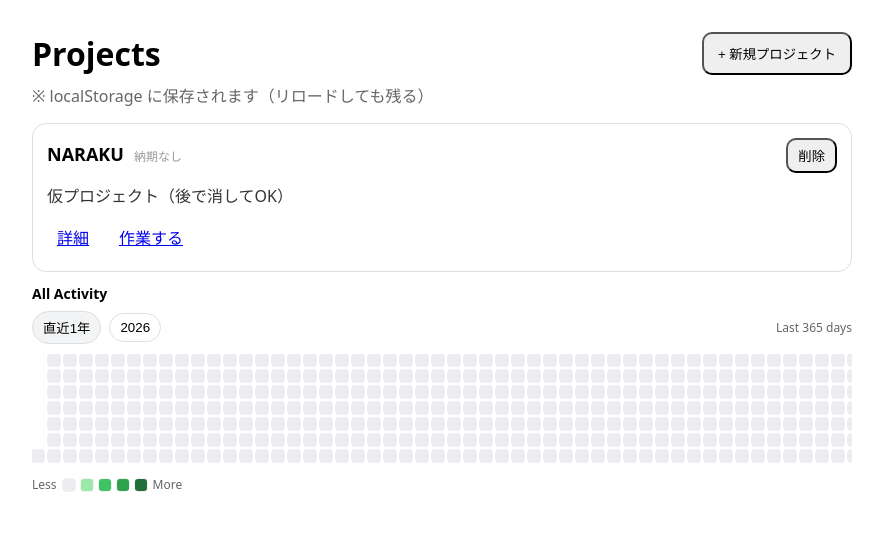
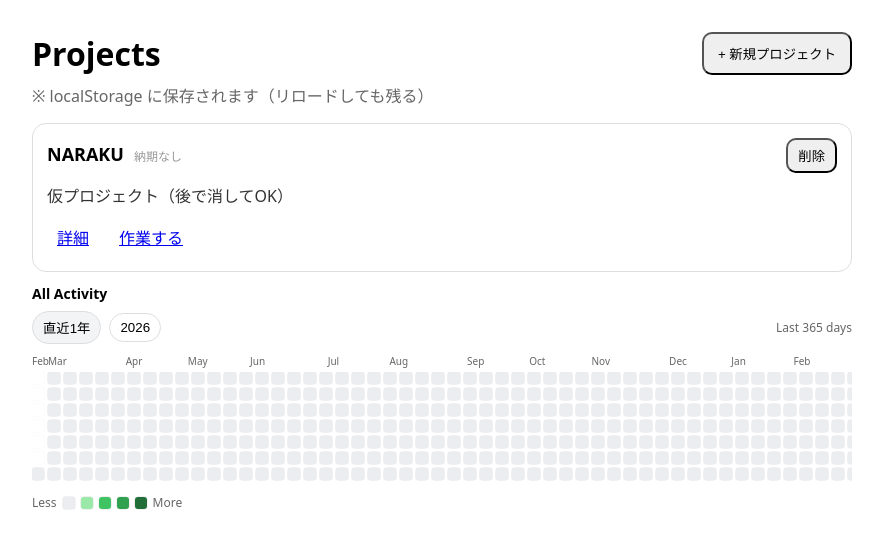
Before and after one commit to kei5o55/worklog-app, a React (Vite) app: page /projects in a window 1280 px wide. Shown: the top 548 px of the page, without its empty margins (198-1081 px from the left). Built offline with nearby package versions, Linux system fonts and the light colour scheme.

Commit message:
ヒートマップにセルクリック時の挙動を追加
セルクリック時に該当日のコミット詳細を表示するようにしました

```diff
--- a/src/components/ContributionHeatmap.tsx
+++ b/src/components/ContributionHeatmap.tsx
@@ -80,6 +80,8 @@ export default function ContributionHeatmap({ commits, title }: Props) {
 
   const [mode, setMode] = useState<Mode>("last365");
   const [year, setYear] = useState<number>(years[0] ?? new Date().getFullYear());
+    const [selectedDate, setSelectedDate] = useState<string | null>(null);
+
 
   // 日別の合計（分）
   const minutesByDay = useMemo(() => {
@@ -129,6 +131,17 @@ export default function ContributionHeatmap({ commits, title }: Props) {
     return cols;
   }, [aligned.start, aligned.end, minutesByDay, range.start, range.end]);
 
+    const monthLabels = useMemo(() => {
+        return columns.map((col) => {
+            const first = col[0]; // その週の最初の日（日曜）
+            const d = new Date(first.ts);
+            return {
+            month: d.getMonth(),
+            label: d.toLocaleString("default", { month: "short" }), // Jan, Feb...
+            };
+        });
+    }, [columns]);
+
   return (
     <section>
       {title ? <h3 style={{ fontSize: 14, margin: "8px 0" }}>{title}</h3> : null}
@@ -169,6 +182,19 @@ export default function ContributionHeatmap({ commits, title }: Props) {
 
         <div style={{ marginLeft: "auto", fontSize: 12, color: "#666" }}>{range.label}</div>
       </div>
+      {/* Month labels */}
+        <div style={{ display: "flex", gap: 4, marginBottom: 4 }}>
+            {monthLabels.map((m, i) => {
+                const prev = monthLabels[i - 1];
+                const show = i === 0 || prev.month !== m.month;
+
+                return (
+                <div key={i} style={{ width: 12, fontSize: 10, color: "#666" }}>
+                    {show ? m.label : ""}
+                </div>
+                );
+            })}
+        </div>
 
       {/* Grid */}
       <div style={{ overflowX: "auto", paddingBottom: 6 }}>
@@ -179,13 +205,16 @@ export default function ContributionHeatmap({ commits, title }: Props) {
                 <div
                   key={c.key + String(c.ts)}
                   title={`${c.key} / ${formatMinutes(c.minutes)}`}
+                  onClick={() => setSelectedDate(c.key)}
                   style={{
+                    cursor: "pointer",
                     width: 12,
                     height: 12,
                     borderRadius: 3,
                     background: c.inRange ? levelColor(c.level) : "#ffffff",
                     outline: "1px solid rgba(0,0,0,0.06)",
                     opacity: c.inRange ? 1 : 0.25,
+
                   }}
                 />
               ))}
@@ -193,6 +222,24 @@ export default function ContributionHeatmap({ commits, title }: Props) {
           ))}
         </div>
       </div>
+      {selectedDate && (() => {
+        const filtered = commits.filter((c) => dayKey(c.endedAt) === selectedDate);
+        return (
+            <div style={{ marginTop: 12 }}>
+            <h4>{selectedDate} のコミット</h4>
+            {filtered.length === 0 ? (
+                <div style={{ color: "#999", fontSize: 14 }}>コミットはありません</div>
+            ) : (
+                filtered.map((c) => (
+                <div key={c.id} style={{ padding: 6, borderBottom: "1px solid #eee" }}>
+                    {new Date(c.endedAt).toLocaleTimeString()} / {Math.floor(c.durationMs / 60000)}min
+                    <div style={{ fontSize: 12, color: "#666" }}>{c.note}</div>
+                </div>
+                ))
+            )}
+            </div>
+        );
+        })()}
 
       {/* Legend */}
       <div style={{ marginTop: 8, display: "flex", gap: 6, alignItems: "center", fontSize: 12, color: "#666" }}>
--- a/src/pages/ProjectsPage.tsx
+++ b/src/pages/ProjectsPage.tsx
@@ -50,6 +50,7 @@ export default function ProjectsPage() {
     }, [projects]);
 
     const [isCreateOpen, setIsCreateOpen] = useState(false);
+    const [selectedDate, setSelectedDate] = useState<string | null>(null);
 
 
     // 変更のたびに永続化
```
